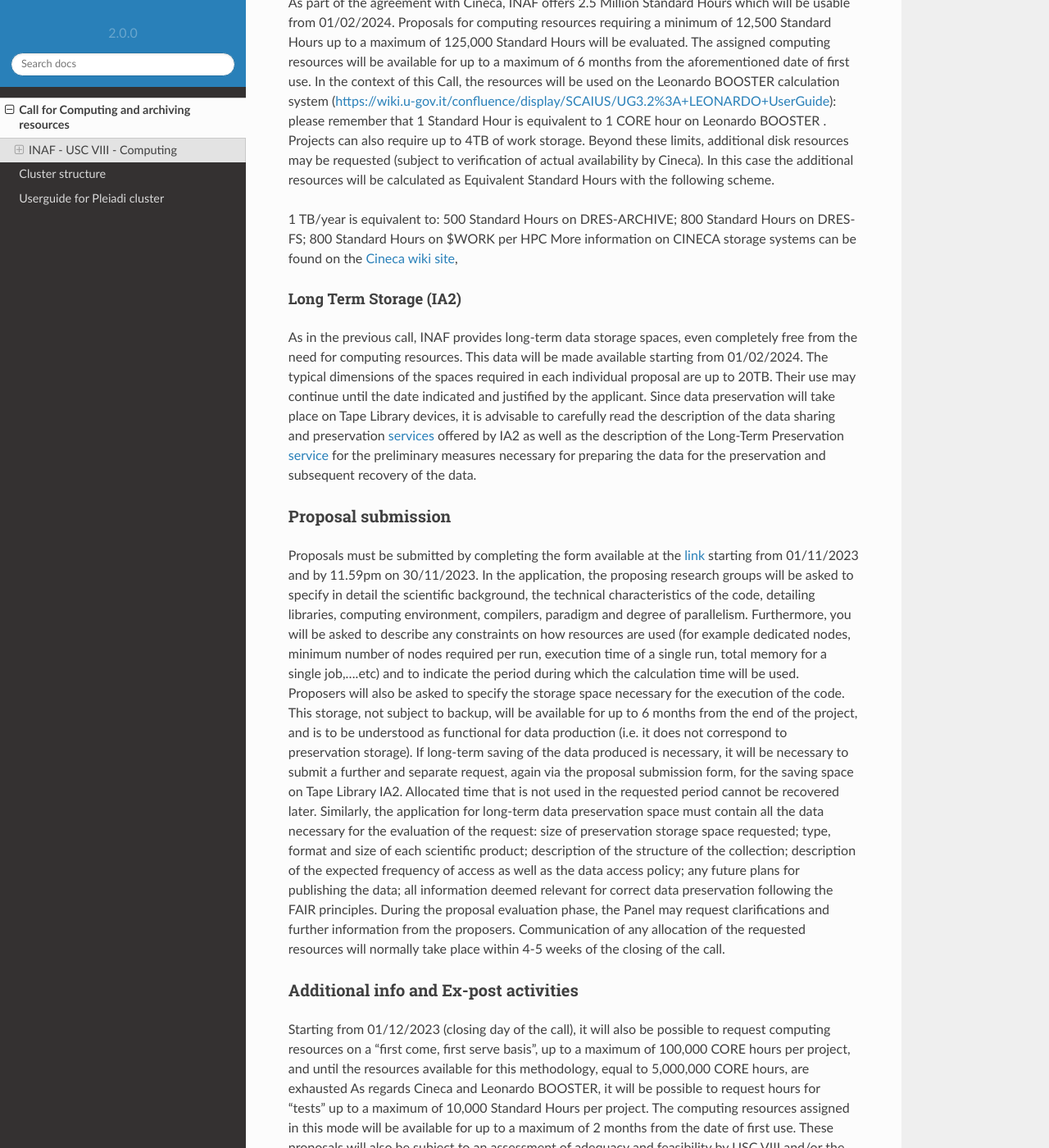
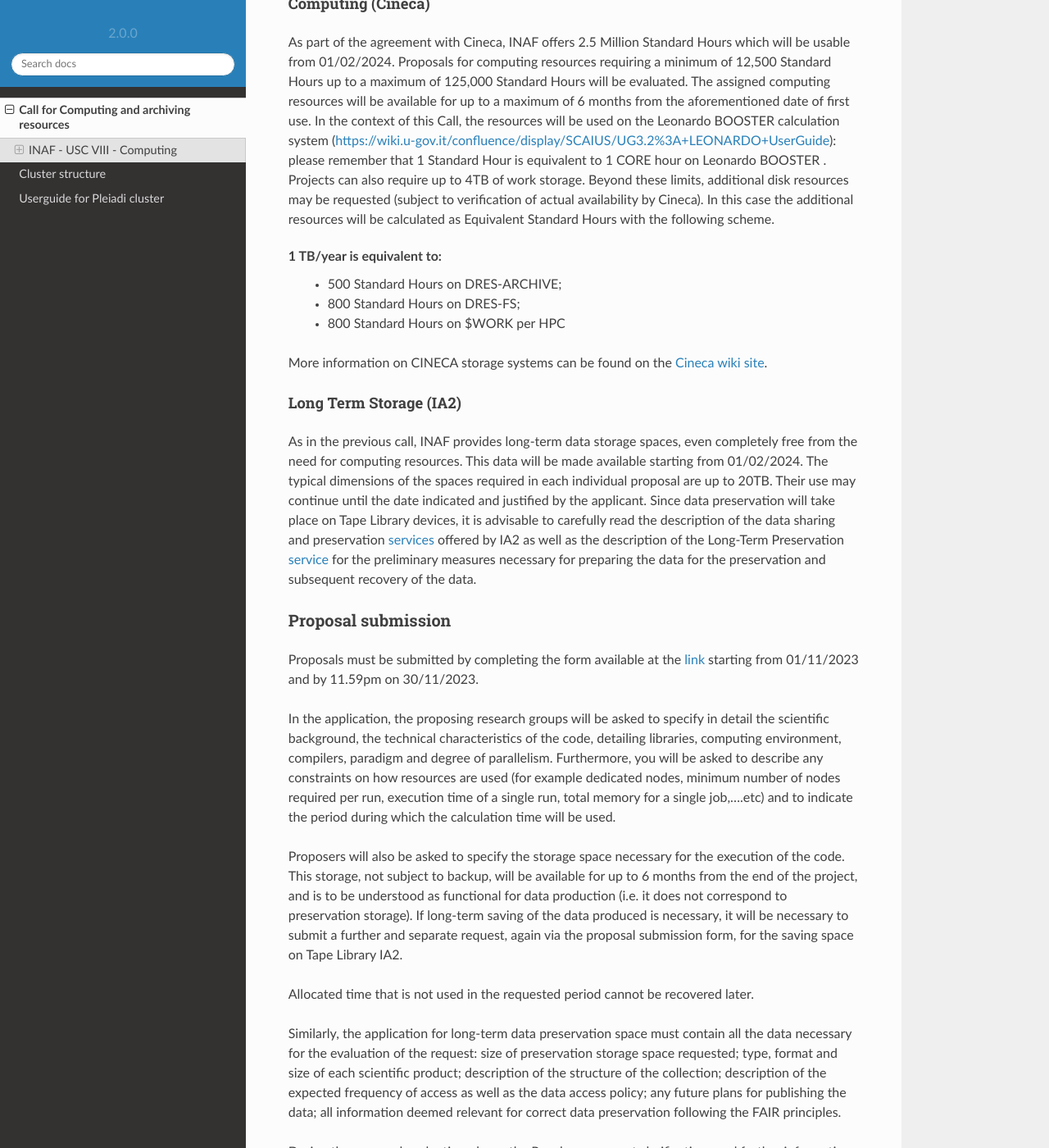
Before and after one commit to fvitello/pleiadi-doc, a Sphinx documentation site: the page built from docs/call/index.rst, in a window 1280 px wide and 1400 px high, scrolled down 924 px. Shown: the whole window at 82% size. Built offline with Sphinx 7.4.7 and the Read the Docs theme 2.0.0, drawn with Linux system fonts in a browser that asks for light colours; pages that are not in the unit, such as notebooks, are missing from menus; some of the changed text lies outside the part shown.

Commit message:
Update index.rst

```diff
--- a/docs/call/index.rst
+++ b/docs/call/index.rst
@@ -11,7 +11,9 @@ INAF's USC VIII-Computing issues a new call (the third one) for the use of HPC/H
 
 In particular,
 (i) the use of the INAF computing  system called PLEIADI will be offered, the technical characteristics of which are described on the `site <https://pleiadi.readthedocs.io/en/latest/clusters/index.html>`_,
+
 (ii) the use of the Leonardo BOOSTER computing system will also be available, the technical characteristics of which are described on the `site <https://wiki.u-gov.it/confluence/display/SCAIUS/UG3.2%3A+LEONARDO+UserGuide>`_,
+
 (iii) the long-term preservation system of scientific products at IA2 will also be available, with characteristics described on the `site <https://www.ia2.inaf.it/index.php/ia2-services/data-sharing-preservation>`_,
 
 
@@ -42,10 +44,11 @@ Projects can also require up to 4TB of work storage. Beyond these limits, additi
 
 
 1 TB/year  is equivalent to:
-500 Standard Hours on DRES-ARCHIVE;
-800 Standard Hours on DRES-FS;
-800 Standard Hours on $WORK per HPC
-More information on CINECA storage systems can be found on the `Cineca wiki site <https://wiki.u-gov.it/confluence/display/SCAIUS/UG2.5%3A+Data+storage+and+FileSystems>`_,
+    - 500 Standard Hours on DRES-ARCHIVE;
+    - 800 Standard Hours on DRES-FS;
+    - 800 Standard Hours on $WORK per HPC
+
+More information on CINECA storage systems can be found on the `Cineca wiki site <https://wiki.u-gov.it/confluence/display/SCAIUS/UG2.5%3A+Data+storage+and+FileSystems>`_.
 
 
 
@@ -65,10 +68,15 @@ Proposal submission
 ^^^^^^^^^^^^^^^^^^^^^^
 
 Proposals must be submitted by completing the form available at the `link <https://forms.gle/QD2gGZhmgbvW1ATi7s>`_ starting from 01/11/2023 and by 11.59pm on 30/11/2023.
+
 In the application, the proposing research groups will be asked to specify in detail the scientific background, the technical characteristics of the code, detailing libraries, computing environment, compilers, paradigm and degree of parallelism. Furthermore, you will be asked to describe any constraints on how resources are used (for example dedicated nodes, minimum number of nodes required per run, execution time of a single run, total memory for a single job,....etc) and to indicate the period during which the calculation time will be used.
+
 Proposers will also be asked to specify the storage space necessary for the execution of the code. This storage, not subject to backup, will be available for up to 6 months from the end of the project, and is to be understood as functional for data production (i.e. it does not correspond to preservation storage). If long-term saving of the data produced is necessary, it will be necessary to submit a further and separate request, again via the proposal submission form, for the saving space on Tape Library IA2.
+
 Allocated time that is not used in the requested period cannot be recovered later.
+
 Similarly, the application for long-term data preservation space must contain all the data necessary for the evaluation of the request: size of preservation storage space requested; type, format and size of each scientific product; description of the structure of the collection; description of the expected frequency of access as well as the data access policy; any future plans for publishing the data; all information deemed relevant for correct data preservation following the FAIR principles.
+
 During the proposal evaluation phase, the Panel may request clarifications and further information from the proposers. Communication of any allocation of the requested resources will normally take place within 4-5 weeks of the closing of the call.
 
 
```
